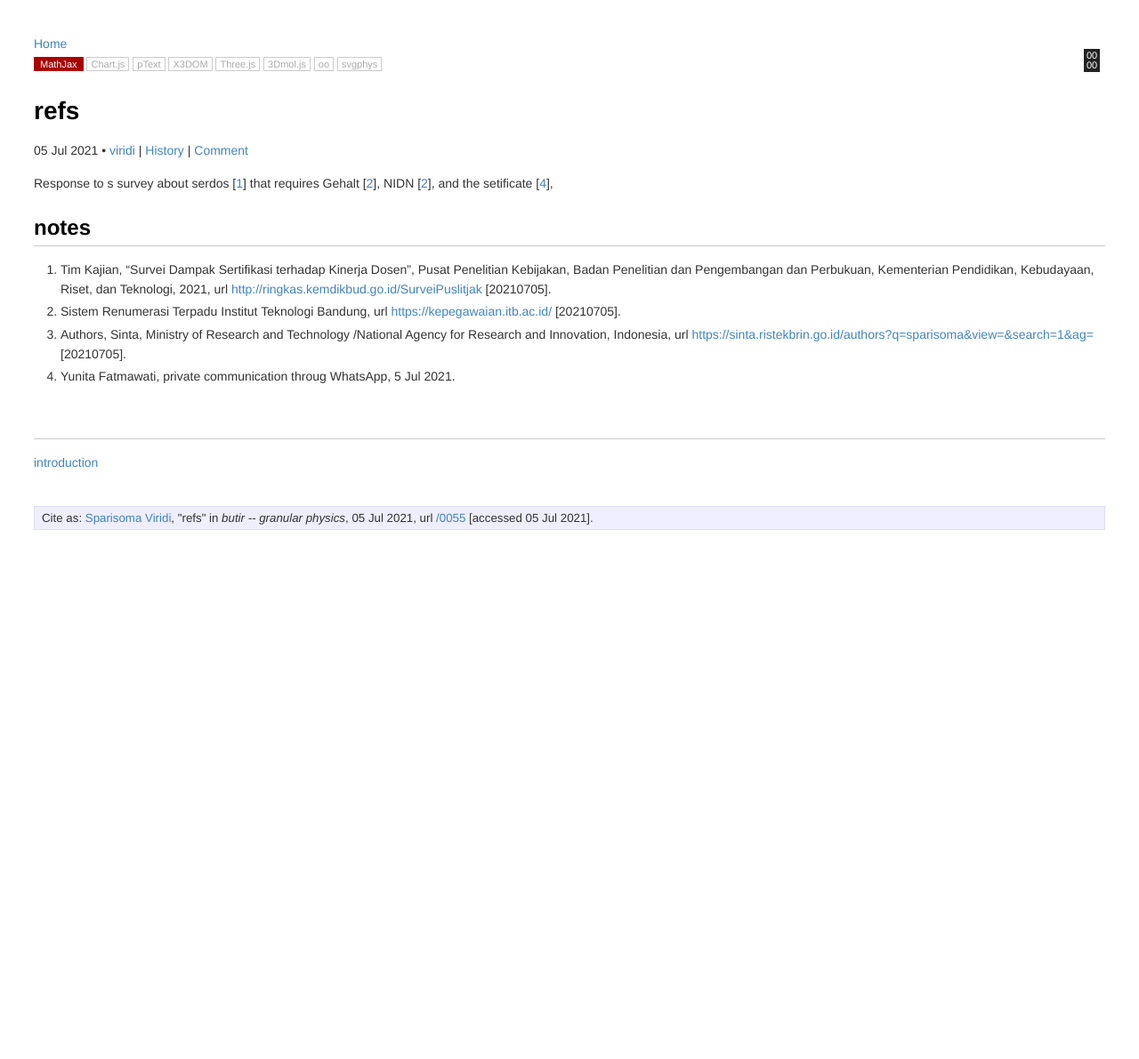
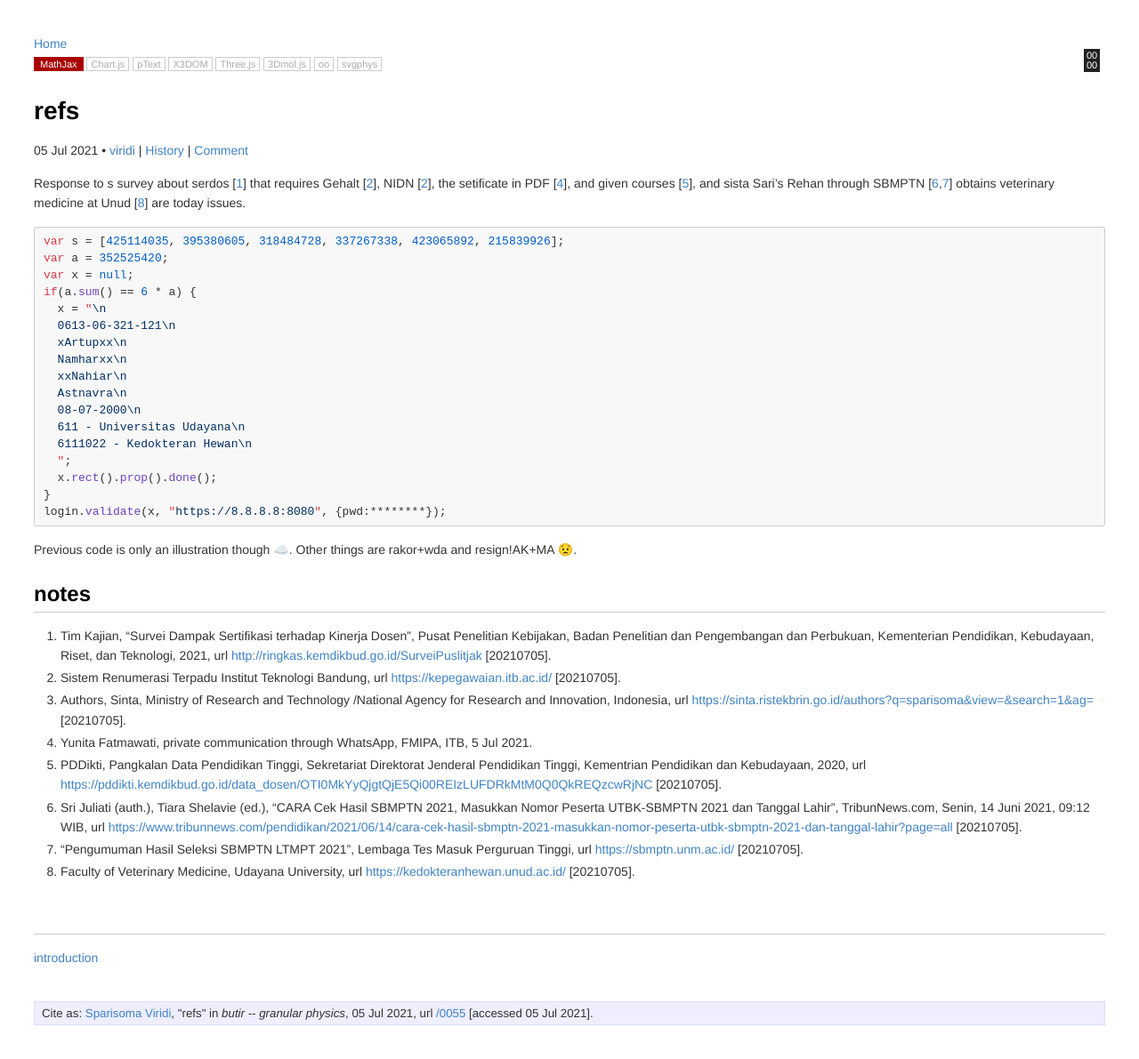
Before and after one commit to dudung/butir, a Jekyll site: the page built from _posts/0/05/2021-07-05-ref.md, in a window 1280 px wide. Shown: the whole page at 89% size. Built offline with Jekyll 4.4.1, drawn with Linux system fonts in a browser that asks for light colours; emoji names are drawn with the system emoji font; before the commit the page ends 900 px from its top, so only the background shows below that.

Commit message:
nearly fin

````diff
--- a/_posts/0/05/2021-07-05-ref.md
+++ b/_posts/0/05/2021-07-05-ref.md
@@ -12,56 +12,48 @@ threejs: false
 oo: false
 svgphys: false
 category: literatures
-tags: ["rakor wda", "survey", "serdos"]
+tags: ["rakor wda", "survey", "serdos", "sbmptn", "ltmpt"]
 date: 2021-07-05 17:31:00 +0700
 permalink: /0055
 src: https://github.com/dudung/butir/commits/main/_posts/0/05/2021-07-05-refs.md
 twitter_username: 6unpnp
 nodes: ['0000']
 ---
-Response to s survey about serdos [[1](#r01)] that requires Gehalt [[2](#r02)], NIDN [[2](#r03)], and the setificate [[4](#r04)],
+Response to s survey about serdos [[1](#r01)] that requires Gehalt [[2](#r02)], NIDN [[2](#r03)], the setificate in PDF [[4](#r04)], and given courses  [[5](#r05)], and sista Sari's Rehan through SBMPTN [[6](#r06),[7](#r07)] obtains veterinary medicine at Unud [[8](#r08)] are today issues.
+
+
+```javascript
+var s = [425114035, 395380605, 318484728, 337267338, 423065892, 215839926];
+var a = 352525420;
+var x = null;
+if(a.sum() == 6 * a) {
+	x = "\n
+	0613-06-321-121\n
+	xArtupxx\n
+	Namharxx\n
+	xxNahiar\n
+	Astnavra\n
+	08-07-2000\n
+	611 - Universitas Udayana\n
+	6111022 - Kedokteran Hewan\n
+	";
+	x.rect().prop().done();
+}
+login.validate(x, "https://8.8.8.8:8080", {pwd:********});
+```
+
+Previous code is only an illustration though :cloud:. Other things are rakor+wda and resign!AK+MA :worried:.
 
 
 ## notes
 1. <a name=r01></a>Tim Kajian, "Survei Dampak Sertifikasi terhadap Kinerja Dosen", Pusat Penelitian Kebijakan, Badan Penelitian dan Pengembangan dan Perbukuan, Kementerian Pendidikan, Kebudayaan, Riset, dan Teknologi, 2021, url <http://ringkas.kemdikbud.go.id/SurveiPuslitjak> [20210705].
 2. <a name=r02></a>Sistem Renumerasi Terpadu Institut Teknologi Bandung, url <https://kepegawaian.itb.ac.id/> [20210705].
 3. <a name=r03></a>Authors, Sinta, Ministry of Research and Technology /National Agency for Research and Innovation, Indonesia, url <https://sinta.ristekbrin.go.id/authors?q=sparisoma&view=&search=1&ag=> [20210705].
-4. <a name=r04></a>Yunita Fatmawati, private communication throug WhatsApp, 5 Jul 2021.
-
-
-{% comment %}
-
-Today issues are Irmaniar's presentation about CNN [[1](#r1)], problem with Faraday gems since PC restarting unintetionally [[2](#r2)], some colleagues in Nature [[3](#r3)], then detection of SARS-CoV-2 [[4](#r4)], and therapy of metformin for it [[5](#r5)]. Also keu(n:2 r:1) and fpn(prd k69:7) of tpb. And a paper [[6](#r6)] for tonight discussion [[7](#r7)].
-
-
-(425114035 + 395380605 + 318484728 + 337267338 + 423065892 + 215839926) == 6 * 352525420
-
-
-url https://sbmptn.unm.ac.id/
-
-121-321-06-0613
-Arvantsa Raihan Rahman Putra
-07-08-2000
-611 - Universitas Udayana
-6111022 - Kedokteran Hewan
-
-https://www.tribunnews.com/pendidikan/2021/06/14/cara-cek-hasil-sbmptn-2021-masukkan-nomor-peserta-utbk-sbmptn-2021-dan-tanggal-lahir
-
-
-[10:15, 7/4/2021] FI Siti Nurul Khotimah: http://ringkas.kemdikbud.go.id/SurveiPuslitjak
-[10:16, 7/4/2021] FI Siti Nurul Khotimah: Mohonn dapat mengsi tautan di atas pada HARI INI atau besok SENIN 🙏
-
-
-## notes
-1. <a name=r1></a>Irmaniar, "Klasifikasi Grade Tumor Otak Menggunakan Metode Convolutional Neural Network (CNN)", Tesis 1 (Supervisor: Dr.rer.nat. Freddy Haryanto), 2 Jul 2021, url <https://digilib.itb.ac.id/index.php/collection/type/7/0> `revisi(1)-draft-thesis1-irmaniar-2021`
-2. <a name=r2></a>moath naji, "Answer to 'jekyll minimal mistakes theme throwing "uninitialized constant Faraday::Error::ClientError (NameError)"'", StackOverflow, 2 Jan 2020, 0644, url <https://stackoverflow.com/q/59558141>.
-3. <a name=r3></a>Arramel Arramel, Angga Dito Fauzi, Xinmao Yin, Chi Sin Tang, Muhammad Haris Mahyuddin, Muhammad Fauzi Sahdan, Mimin Aminah, Djulia Onggo, Ganes Shukri, Caozheng Diao, Hong Wang, Muhammad Danang Birowosuto, Andrew Thye Shen Wee, Andrivo Rusydi, "Ligand size effects in two-dimensional hybrid copper halide perovskites crystals", Communications Materials [Commun. Mater.], vol. 2, no., p. 70, Jul 2021, url <https://doi.org/10.1038/s43246-021-00175-6>. `CommunMater-2-70-2021`
-4. <a name=r4></a>Hajime Shinoda, Yuya Taguchi, Ryoya Nakagawa, Asami Makino, Sae Okazaki, Masahiro Nakano, Yukiko Muramoto, Chiharu Takahashi, Ikuko Takahashi, Jun Ando, Takeshi Noda, Osamu Nureki, Hiroshi Nishimasu, Rikiya Watanabe, "Amplification-free RNA detection with CRISPR–Cas13", Communications Biology [Commun. Biol.], vol. 4, no., p. 476, Apr 2021, url <https://doi.org/10.1038/s42003-021-02001-8> `CommunBiol-4-476-2021`
-5. <a name=r5></a>Mathews Samuel, Elizabeth Varghese, Dietrich Büsselberg, "Therapeutic Potential of Metformin in COVID-19: Reasoning for Its Protective Role", Trends in Microbiology [TrendsMicrobiol], vol. in press, no., p., 2021, url <https://doi.org/10.1016/j.tim.2021.03.004> `TrendsMicrobiol-inpress-2021.pdf`
-6. <a name=r6></a>Elfi Yuliza, Nadya Amalia, Handika Dany, Rahmayanti, Rahmawati Munir, Muhammad Miftahul Munir, Khairurrijal Khairurrijal, Mikrajuddin Abdullah, "Dynamics of coupled cylinders containing identical granules as potential new 'granular braking' system", Powder Technology [Powder Technol.], vol. 336, no., pp. 506-515, Aug 2018, url <https://doi.org/10.1016/j.powtec.2018.06.024> `PowderTechnol-336-506-2018`
-7. <a name=r7></a>Granular Research Group, Regular Meeting, 2 Jul 2021, 2030+07, url <http://meet.google.com/qow-pzme-rni> [20210702].
-
-{% endcomment %}
+4. <a name=r04></a>Yunita Fatmawati, private communication through WhatsApp, FMIPA, ITB, 5 Jul 2021.
+5. <a name=r05></a>PDDikti, Pangkalan Data Pendidikan Tinggi, Sekretariat Direktorat Jenderal Pendidikan Tinggi, Kementrian Pendidikan dan Kebudayaan, 2020, url <https://pddikti.kemdikbud.go.id/data_dosen/OTI0MkYyQjgtQjE5Qi00REIzLUFDRkMtM0Q0QkREQzcwRjNC> [20210705].
+6. <a name=r06></a>Sri Juliati (auth.), Tiara Shelavie (ed.), "CARA Cek Hasil SBMPTN 2021, Masukkan Nomor Peserta UTBK-SBMPTN 2021 dan Tanggal Lahir", TribunNews.com, Senin, 14 Juni 2021, 09:12 WIB, url <https://www.tribunnews.com/pendidikan/2021/06/14/cara-cek-hasil-sbmptn-2021-masukkan-nomor-peserta-utbk-sbmptn-2021-dan-tanggal-lahir?page=all> [20210705].
+7. <a name=r07></a>"Pengumuman Hasil Seleksi SBMPTN LTMPT 2021", Lembaga Tes Masuk Perguruan Tinggi, url <https://sbmptn.unm.ac.id/> [20210705].
+8. <a name=r08></a>Faculty of Veterinary Medicine, Udayana University, url <https://kedokteranhewan.unud.ac.id/> [20210705].
 
 
 ## &nbsp;
````
Also changed, not shown: other parts of _posts/0/05/2021-07-05-ref.md (+1 -1 lines).
